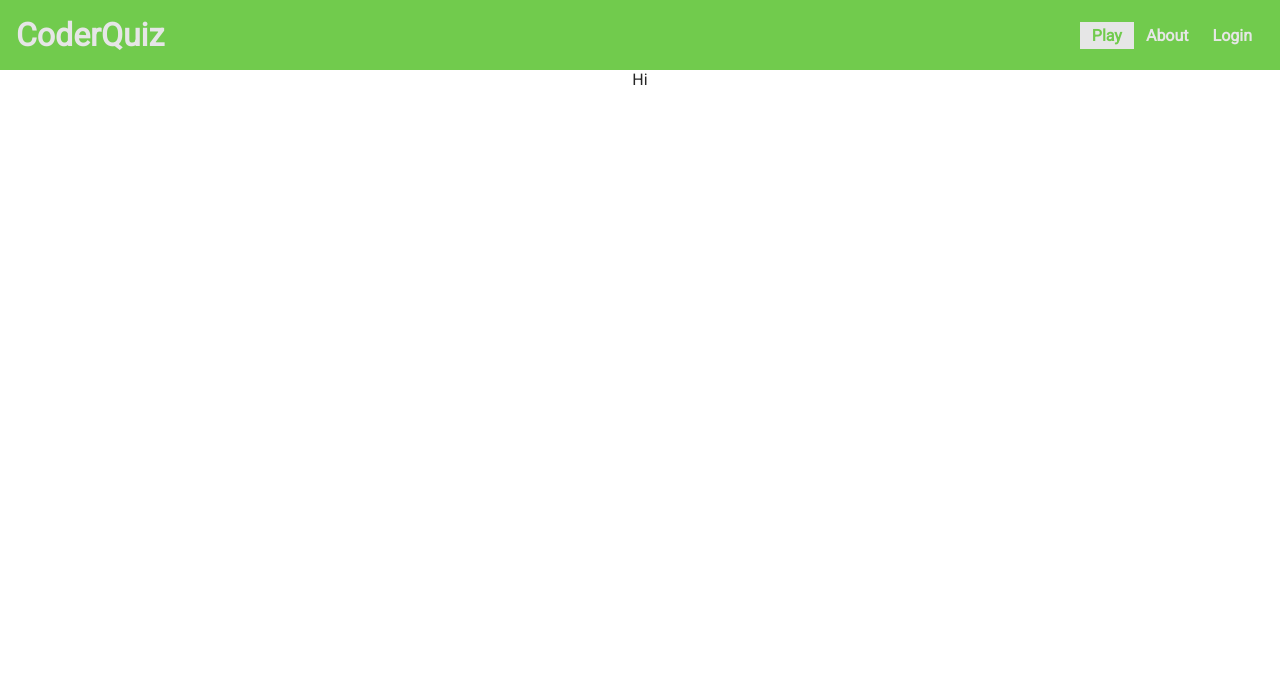
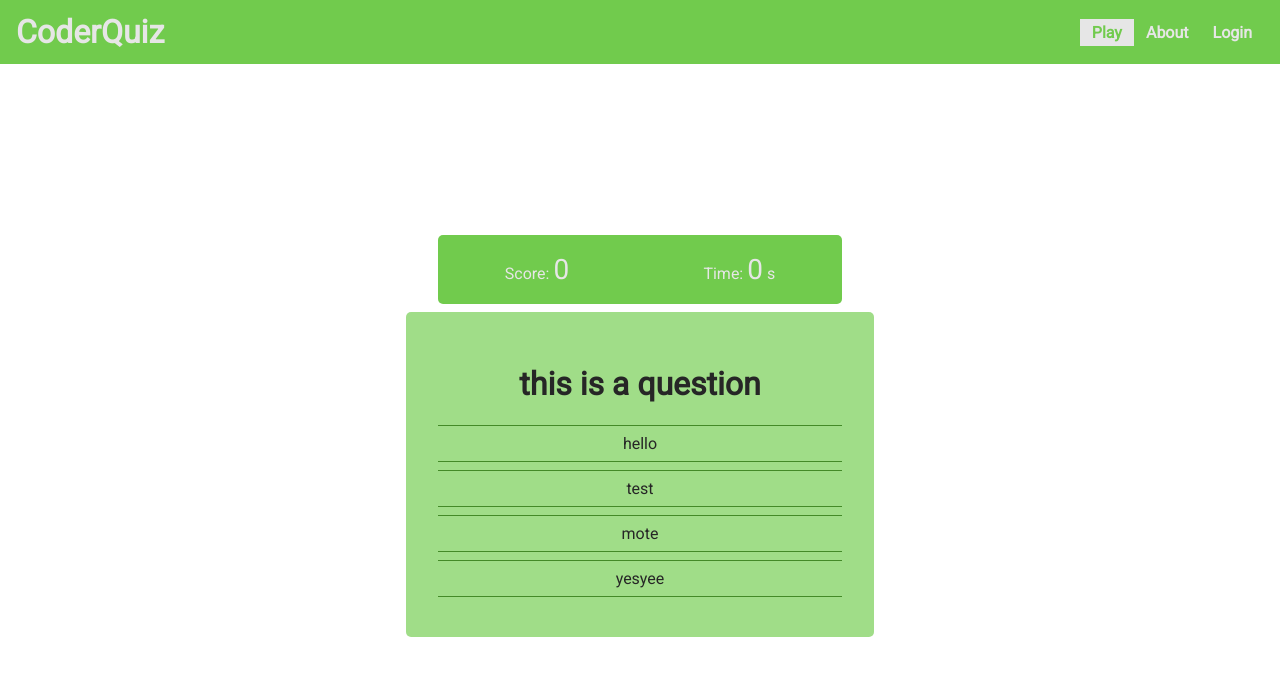
Before and after one commit to Khusyasy/coder-quiz, a Vue app: page / in a window 1280 px wide. Shown: the top 676 px of the page. Built offline with nearby package versions, Linux system fonts and the light colour scheme.

Commit message:
create play quiz ui

```diff
--- a/src/App.vue
+++ b/src/App.vue
@@ -31,6 +31,7 @@ body {
 
 #nav {
   padding: 1rem;
+  height: 2rem;
   display: flex;
   flex-direction: row;
   justify-content: space-between;
--- /dev/null
+++ b/src/components/Answer.vue
@@ -0,0 +1,33 @@
+<template>
+  <p class="answer">
+    {{text}}
+  </p>
+</template>
+
+<script>
+export default {
+  name: 'Answer',
+  props: {
+    text: String
+  }
+}
+</script>
+
+<style lang="scss" scoped>
+@import "../variables";
+.answer {
+  background-color: $green-l;
+  color: $black;
+  width: 100%;
+  border-top: 1px solid $green-d;
+  border-bottom: 1px solid $green-d;
+  padding: 0.5rem 0;
+  margin: 0.5rem 0;
+  cursor: pointer;
+
+  &:hover {
+    background-color: $green;
+    color: $white;
+  }
+}
+</style>
--- /dev/null
+++ b/src/components/TheGameBar.vue
@@ -0,0 +1,44 @@
+<template>
+  <div class="game-bar">
+    <p>Score: <span class="big">{{score}}</span></p>
+    <p>Time: <span class="big">{{time}}</span> s</p>
+  </div>
+</template>
+
+<script>
+export default {
+  name: 'GameBar',
+  data () {
+    return {
+      score: 0,
+      time: 0
+    }
+  }
+}
+</script>
+
+<style lang="scss" scoped>
+@import "../variables";
+
+.game-bar {
+  width: 100%;
+  max-width: 45ch;
+  display: flex;
+  flex-direction: row;
+  justify-content: space-around;
+  align-items: center;
+  justify-items: center;
+  color: $white;
+  background-color: $green;
+  border-radius: 5px;
+  margin: 0.5rem;
+
+  p{
+    padding: 0.1rem 0.5rem;
+  }
+
+  .big{
+    font-size: 1.75rem;
+  }
+}
+</style>
--- /dev/null
+++ b/src/components/TheQuiz.vue
@@ -0,0 +1,44 @@
+<template>
+  <div class="quiz">
+    <h1>
+      {{question}}
+    </h1>
+    <Answer v-for="answer in answers" :key="answer.id" :text="answer.text" />
+  </div>
+</template>
+
+<script>
+import Answer from './Answer'
+
+export default {
+  name: 'Quiz',
+  components: {
+    Answer
+  },
+  data () {
+    return {
+      question: 'this is a question',
+      answers: [
+        { id: 1, text: 'hello' },
+        { id: 2, text: 'test' },
+        { id: 3, text: 'mote' },
+        { id: 4, text: 'yesyee' }
+      ]
+    }
+  }
+}
+</script>
+
+<style lang="scss" scoped>
+@import "../variables";
+h1 {
+  color: $black;
+}
+.quiz {
+  max-width: 70ch;
+  min-width: 45ch;
+  background-color: $green-l;
+  border-radius: 5px;
+  padding: 2rem;
+}
+</style>
--- a/src/views/Play.vue
+++ b/src/views/Play.vue
@@ -1,9 +1,32 @@
 <template>
-  <div>Hi</div>
+  <div class="play">
+    <GameBar />
+    <Quiz />
+  </div>
 </template>
 
 <script>
+import Quiz from '../components/TheQuiz'
+import GameBar from '../components/TheGameBar'
+
 export default {
-  name: 'Play'
+  name: 'Play',
+  components: {
+    Quiz,
+    GameBar
+  }
 }
 </script>
+
+<style lang="scss" scoped>
+@import "../variables";
+
+.play {
+  display: flex;
+  flex-direction: column;
+  justify-content: center;
+  align-items: center;
+  justify-items: center;
+  height: calc(100vh - 4rem);
+}
+</style>
```
